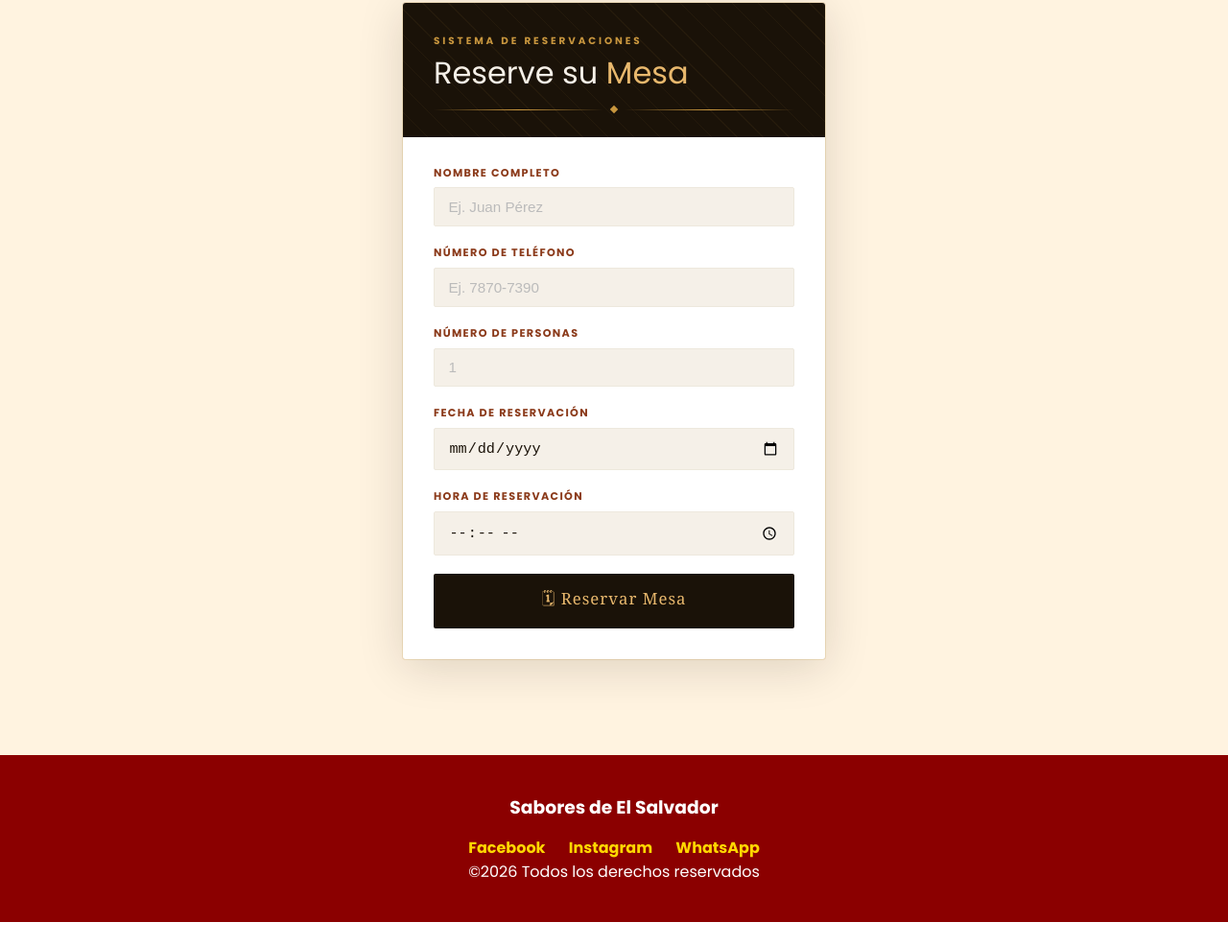
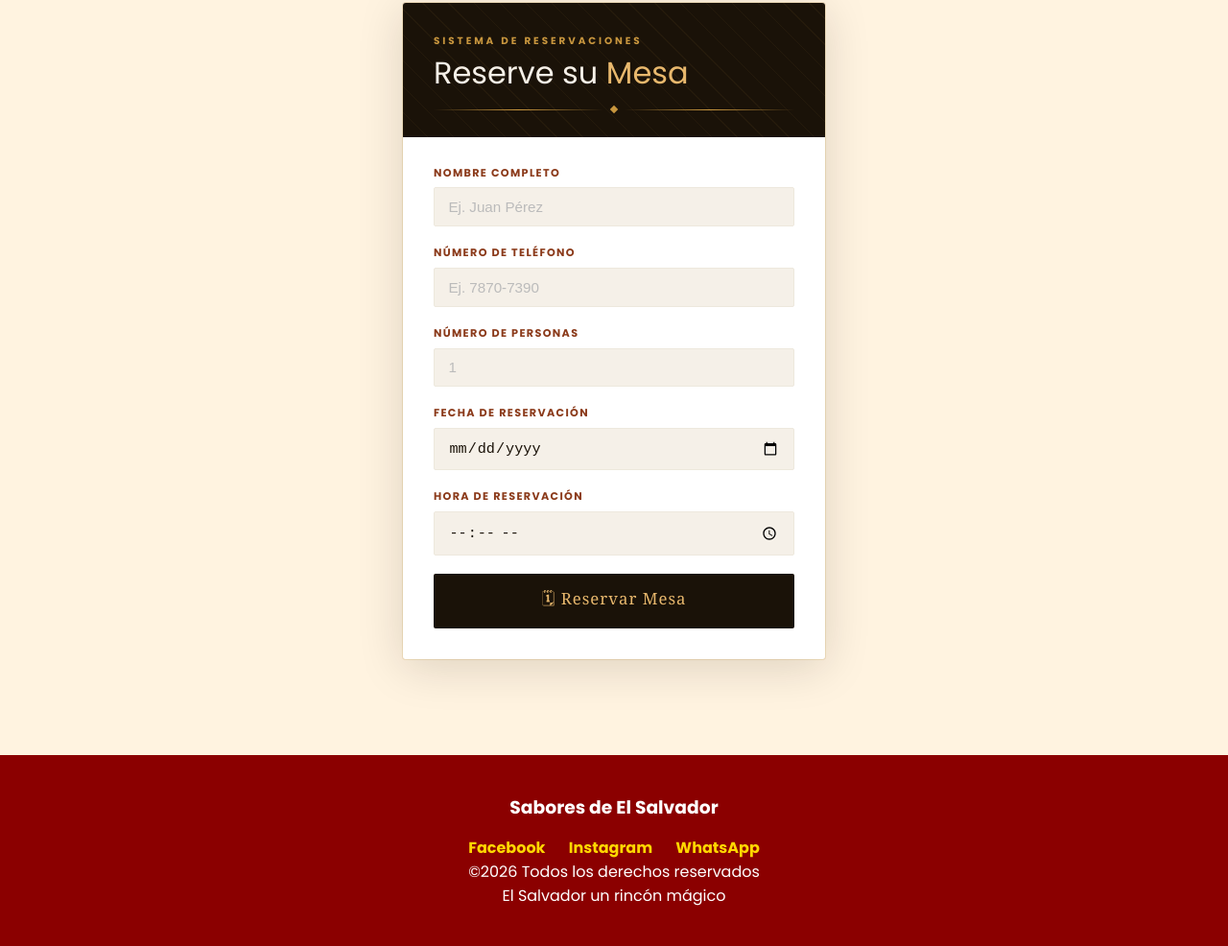
Before and after one commit to karlamendoza-lab/restaurante, a plain HTML site: page index.html in a window 1280 px wide. Shown: the part 3567-4553 px from the top of the page at 96% size. Before the commit the page ends 4528 px from the top, so only its background shows below. Drawn offline with Linux system fonts and the light colour scheme.

Commit message:
Update index.html

```diff
--- a/index.html
+++ b/index.html
@@ -177,6 +177,7 @@
             <a href="#">WhatsApp</a>
         </div>
         <p>©2026 Todos los derechos reservados</p>
+        <p>El Salvador un rincón mágico</p>
     </footer>
 
     <script src="main.js"></script>
```
